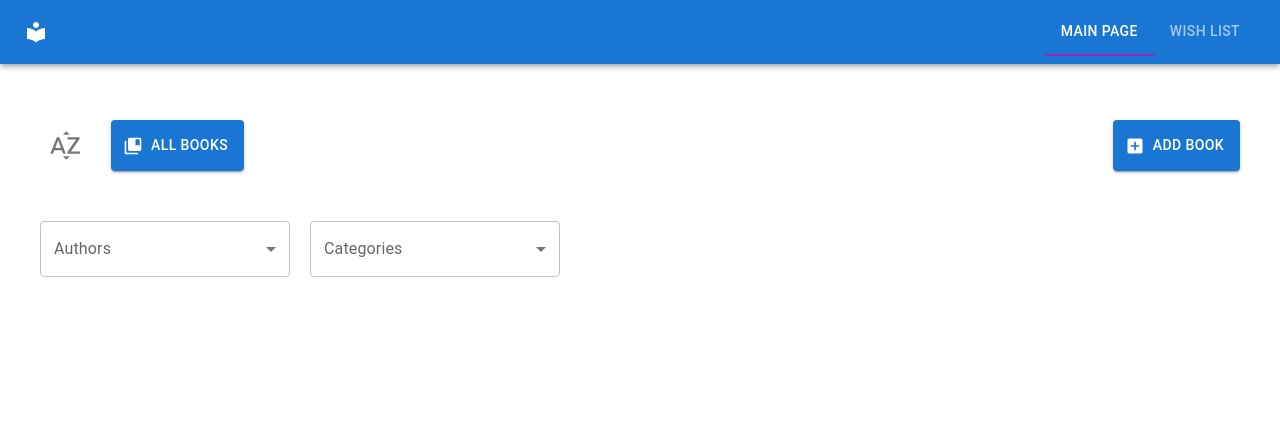
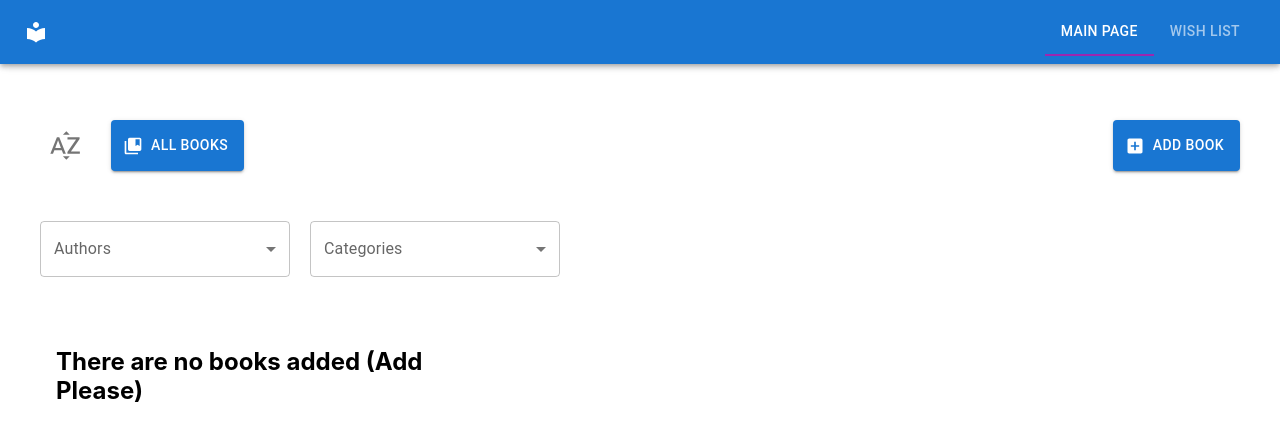
Before and after one commit to Aiga115/online-library, a React (Create React App) app: page / in a window 1280 px wide. Shown: the top 440 px of the page. Built offline with nearby package versions, Linux system fonts and the light colour scheme; what @createnextapp/async-local-storage would draw is missing.

Commit message:
final corrections

```diff
--- a/src/pages/Main/index.jsx
+++ b/src/pages/Main/index.jsx
@@ -145,7 +145,7 @@ const Main = () => {
       </Box>
       <section>
         <div className="book_list">
-          {books?.map((item, index) => {
+          {books.length!==0?books.map((item, index) => {
             return (
               <div key={index} className="list_item">
                 <h1 className="category_header">{item.category_name}</h1>
@@ -182,7 +182,7 @@ const Main = () => {
                 </div>
               </div>
             );
-          })}
+          }):<h1>There are no books added (Add Please)</h1>}
         </div>
       </section>
     </div>
```
